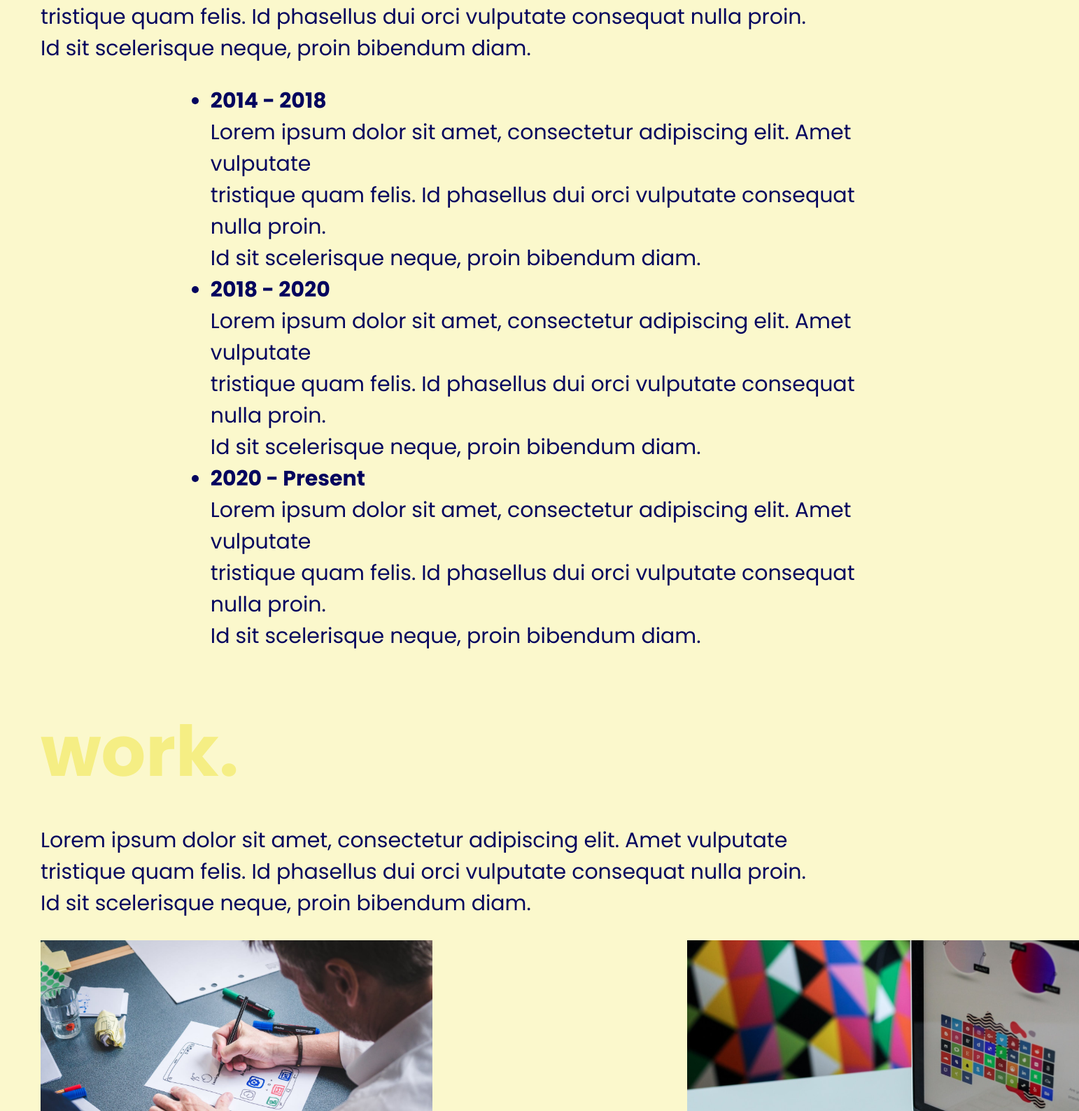
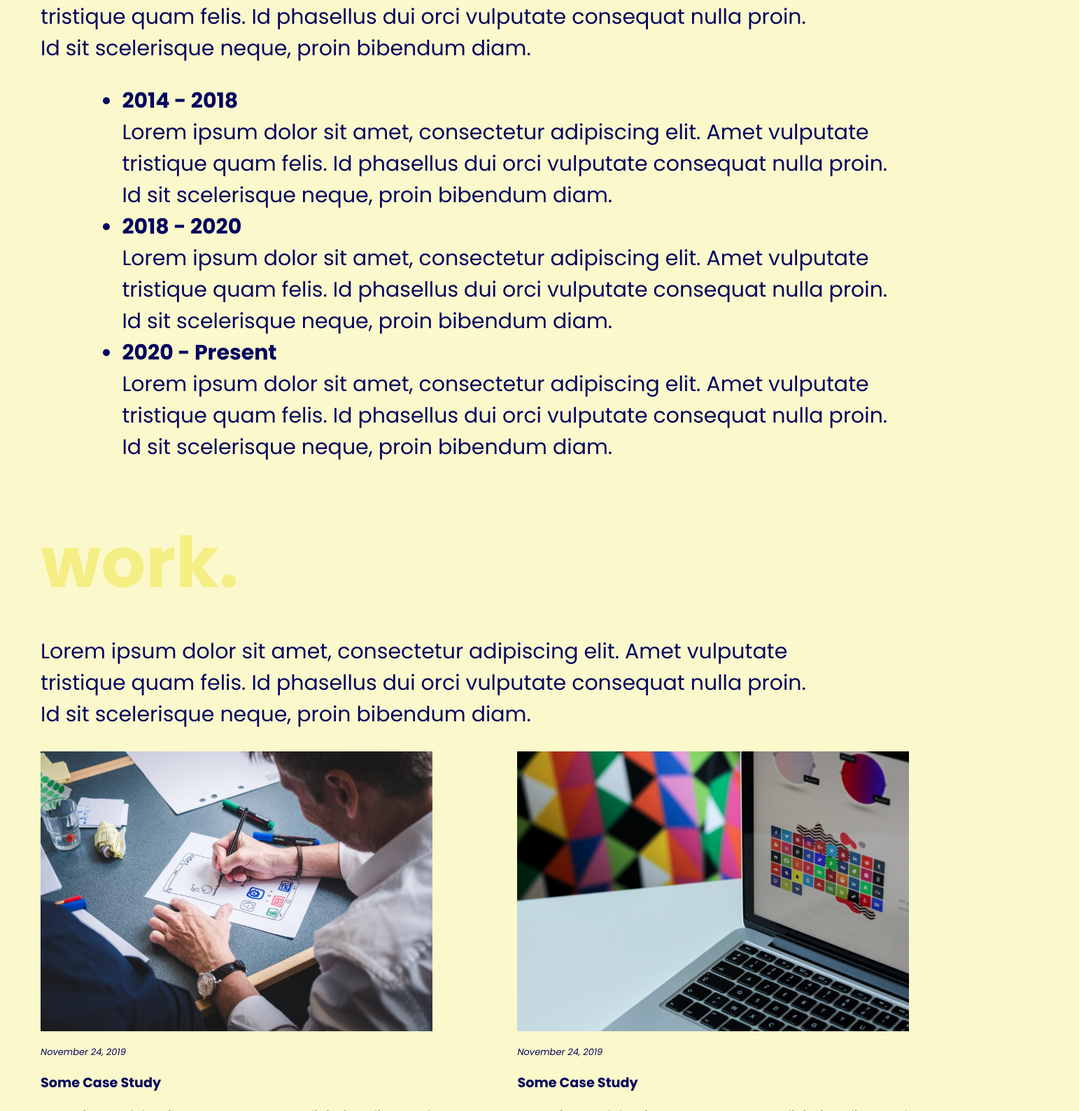
Before and after one commit to atoms-formazione/vue-portfolio, a Vue app: page / in a window 1280 px wide. Shown: the part 1032-2620 px from the top of the page at 70% size, 1542 px wide, since content can reach past the window. Built offline with nearby package versions, Linux system fonts and the light colour scheme.

Commit message:
Quick Fixes

```diff
--- a/src/components/CaseStudy1.vue
+++ b/src/components/CaseStudy1.vue
@@ -34,5 +34,6 @@
 .text {
   font-size: large;
   color: #03045e;
+  margin-left: 0px;
 }
 </style>
--- a/src/components/CaseStudy2.vue
+++ b/src/components/CaseStudy2.vue
@@ -34,5 +34,6 @@
 .text {
   font-size: large;
   color: #03045e;
+  margin-left: 0px;
 }
 </style>
--- a/src/components/JobList.vue
+++ b/src/components/JobList.vue
@@ -2,42 +2,37 @@
 
 <template>
   <div>
-    <p class="text">
-      <ul>
+    <ul class="text">
       <li>
-            <div class="time">
-                2014 - 2018
-            </div>
-            Lorem ipsum dolor sit amet, consectetur adipiscing elit. Amet vulputate<br />
+        <div class="time">2014 - 2018</div>
+        Lorem ipsum dolor sit amet, consectetur adipiscing elit. Amet
+        vulputate<br />
         tristique quam felis. Id phasellus dui orci vulputate consequat nulla
         proin.<br />Id sit scelerisque neque, proin bibendum diam.
       </li>
       <li>
-            <div class="time">
-                2018 - 2020
-            </div>
-            Lorem ipsum dolor sit amet, consectetur adipiscing elit. Amet vulputate<br />
+        <div class="time">2018 - 2020</div>
+        Lorem ipsum dolor sit amet, consectetur adipiscing elit. Amet
+        vulputate<br />
         tristique quam felis. Id phasellus dui orci vulputate consequat nulla
         proin.<br />Id sit scelerisque neque, proin bibendum diam.
       </li>
       <li>
-            <div class="time">
-                2020 - Present
-            </div>
-            Lorem ipsum dolor sit amet, consectetur adipiscing elit. Amet vulputate<br />
+        <div class="time">2020 - Present</div>
+        Lorem ipsum dolor sit amet, consectetur adipiscing elit. Amet
+        vulputate<br />
         tristique quam felis. Id phasellus dui orci vulputate consequat nulla
         proin.<br />Id sit scelerisque neque, proin bibendum diam.
       </li>
     </ul>
-    </p>
   </div>
 </template>
 
-<style scoped>
+<style>
 .text {
   color: #03045e;
   font-size: 30px;
-  margin-left: 20%;
+  margin-left: 10%;
 }
 
 .time {
--- a/src/components/WorkSection.vue
+++ b/src/components/WorkSection.vue
@@ -17,7 +17,7 @@ import CaseStudy2 from "./CaseStudy2.vue";
 <style scoped>
 .cases {
   display: flex;
-  gap: 30%;
+  gap: 10%;
   margin-left: 50px;
 }
 </style>
```
Lines whose indentation alone changed are shown as unchanged.
